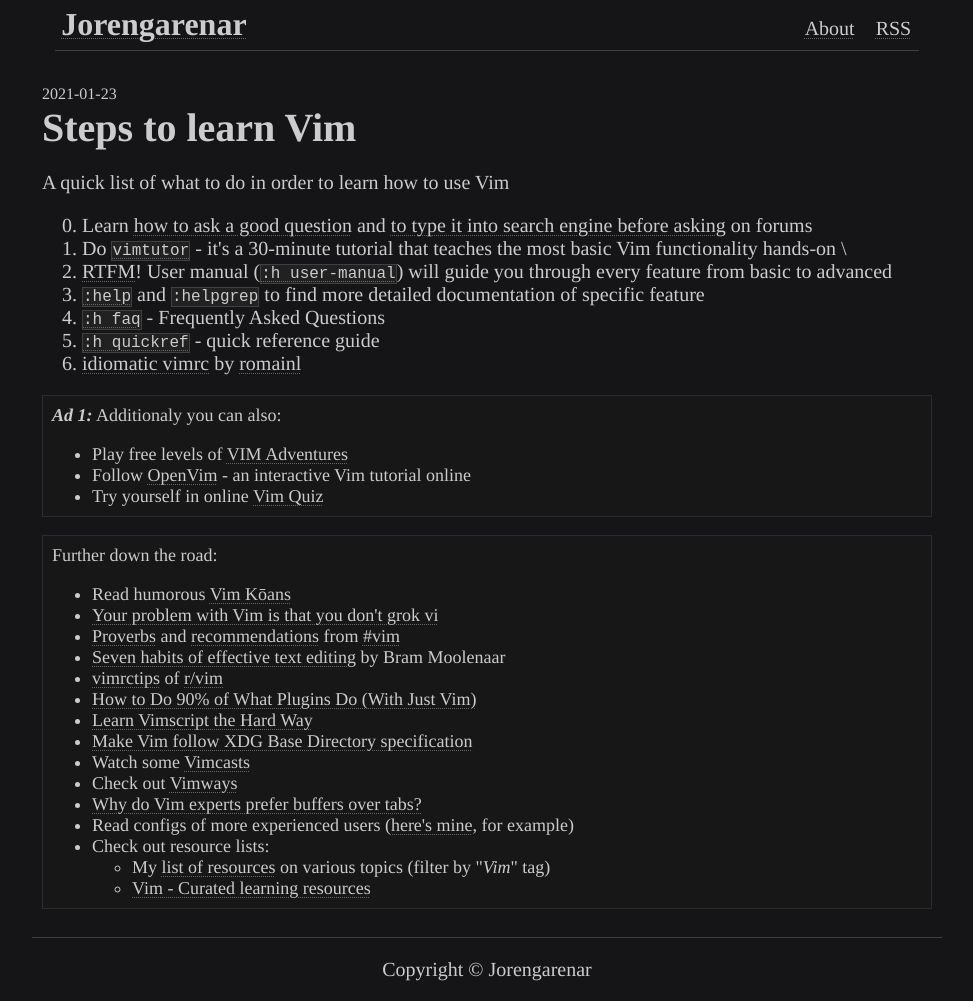
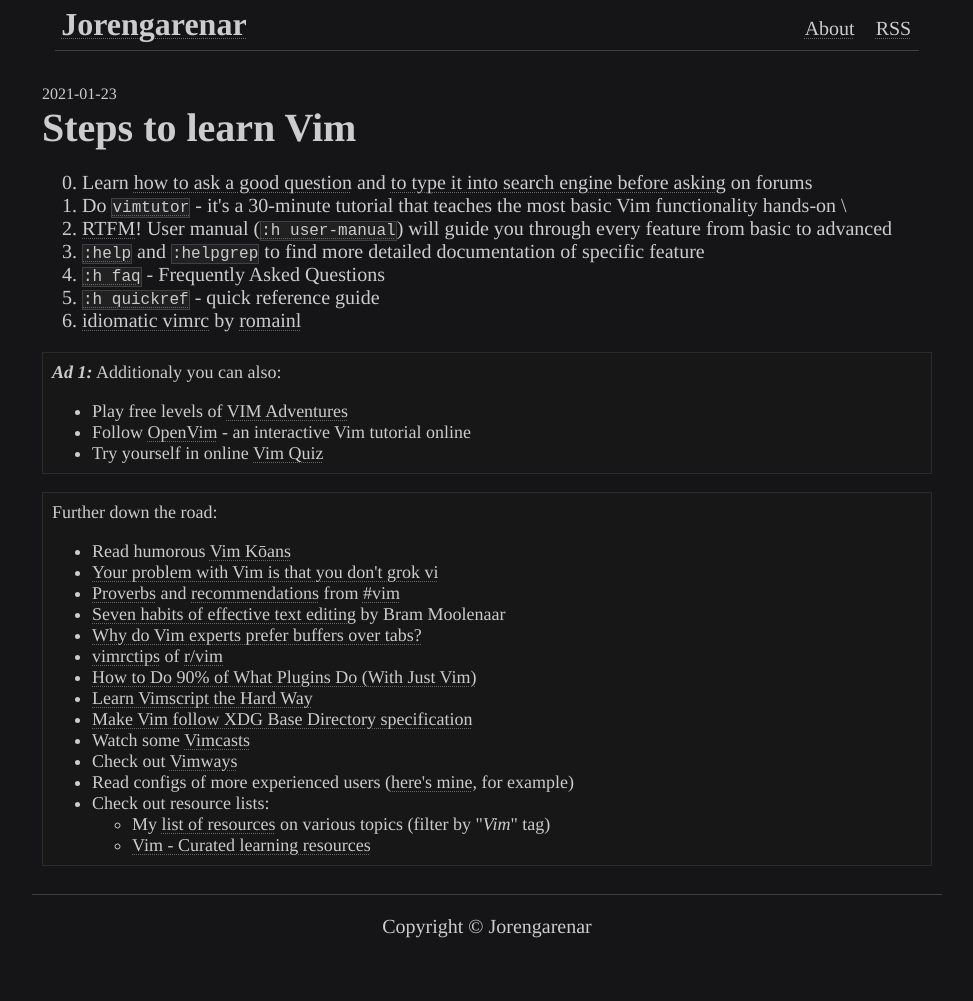
Before and after one commit to Jorenar/blog, a Jekyll site: the page built from _posts/2021-01-23-vim-learning-steps.md, in a window 1280 px wide. Shown: the whole page, without its empty margins (153-1126 px from the left). Built offline with Jekyll 4.4.1, drawn with Linux system fonts in a browser that asks for light colours; after the commit the page ends 958 px from its top, so only the background shows below that.

Commit message:
deploy: 5a538faf2ccf8b670cd3a691f82e734c2267cb94

```diff
--- a/_posts/2021-01-23-vim-learning-steps.md
+++ b/_posts/2021-01-23-vim-learning-steps.md
@@ -4,8 +4,6 @@ title:  "Steps to learn Vim"
 redirect_from:
   - /tools/vim-learning-steps
 ---
-
-A quick list of what to do in order to learn how to use Vim
 
 {:start="0"}
  0. Learn [how to ask a good question](https://stackoverflow.com/help/how-to-ask) and [to type it into search engine before asking](https://ddg.gg/?q=vim+start+learning) on forums
@@ -29,13 +27,13 @@ Further down the road:
   * [Your problem with Vim is that you don't grok vi](https://stackoverflow.com/a/1220118/10247460)
   * [Proverbs](https://www.vi-improved.org/vim-proverbs) and [recommendations](https://www.vi-improved.org/recommendations) from [#vim](https://www.vi-improved.org/)
   * [Seven habits of effective text editing](https://www.moolenaar.net/habits.html) by Bram Moolenaar
+  * [Why do Vim experts prefer buffers over tabs?](https://stackoverflow.com/a/26710166/10247460)
   * [vimrctips](https://www.reddit.com/r/vim/wiki/vimrctips) of [r/vim](https://www.reddit.com/r/vim)
   * [How to Do 90% of What Plugins Do (With Just Vim)](https://www.youtube.com/watch?v=XA2WjJbmmoM)
   * [Learn Vimscript the Hard Way](https://learnvimscriptthehardway.stevelosh.com)
   * [Make Vim follow XDG Base Directory specification](/vim-xdg)
   * Watch some [Vimcasts](http://vimcasts.org/episodes)
   * Check out [Vimways](https://vimways.org/2018)
-  * [Why do Vim experts prefer buffers over tabs?](https://stackoverflow.com/a/26710166/10247460)
   * Read configs of more experienced users ([here's mine](https://github.com/Jorengarenar/dotfiles/tree/master/vim), for example)
   * Check out resource lists:
     * My [list of resources](https://resources.joren.ga) on various topics (filter by "_Vim_" tag)
```
